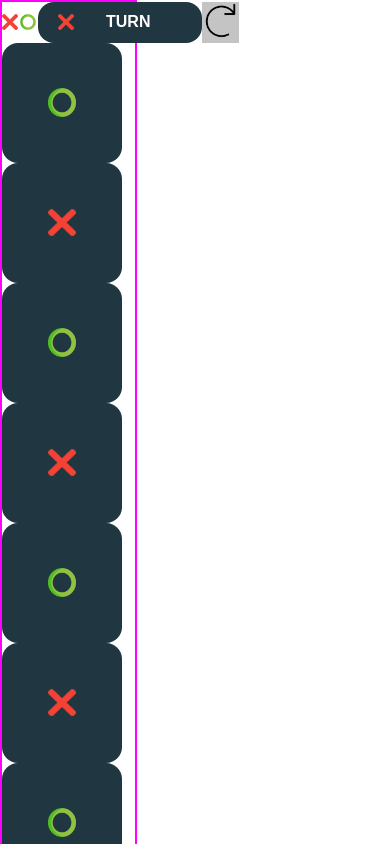
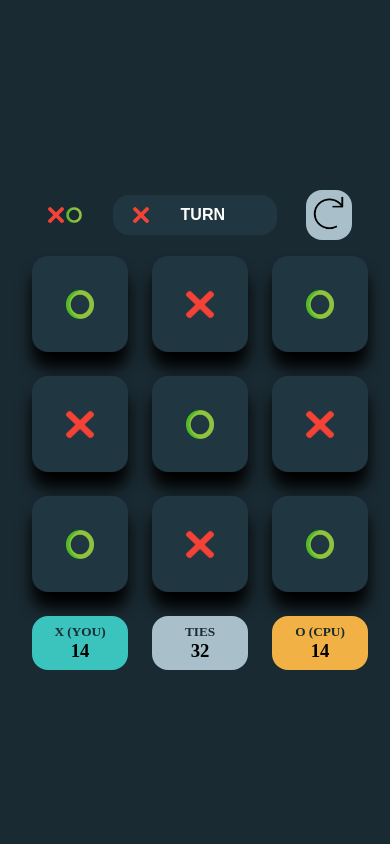
Before and after one commit to DjebrilZidour/TIC-TAC-TOE_X-O-game, a plain HTML site: page index.html in a window 390 px wide. Shown: the top 844 px of the page. Drawn offline with Linux system fonts and the light colour scheme.

Commit message:
finish HTML and CSS and add responsive

```diff
--- a/index.html
+++ b/index.html
@@ -8,10 +8,12 @@
     <link rel="stylesheet" href="./style/style.css">
 </head>
 <body>
+
     <main>
+
         <section id="container">
 
-            <div class="flex items-center justify-between">  <!--  !First section -->
+            <div id="nav" class="flex items-center justify-between">  <!--  !First section -->
 
                 <div id="first">
                     <img class="header-img-x" src="./images/X.png" alt="">
@@ -29,7 +31,7 @@
 
             </div>
 
-            <div>
+            <div id="btn-container">
 
 
                 <div class="play-box"><img class="img-o" src="./images/O.png" alt=""></div>
--- a/style/style.css
+++ b/style/style.css
@@ -1,63 +1,81 @@
-*{
+* {
     padding: 0;
     margin: 0;
     box-sizing: border-box;
 }
-#first{
+body{
+    background-color: rgb(26,42,50);
+}
+main{
+    width: 100vw;
+    height: 100vh;
+    display: grid;
+    place-items: center;
+
+
+}
+
+#nav{
+    padding: 2rem 2rem;
+
+}
+
+#first {
     display: flex;
     align-items: center;
 }
-.header-img-x{
+
+.header-img-x {
     width: 1rem;
     height: 1rem;
 }
 
-.header-img-o{
+.header-img-o {
     width: 1.25rem;
     height: 1.25rem;
 }
 
-.img-o{
+.img-o {
     width: 2.3rem;
     height: 2.3rem;
 }
 
-.img-x{
+.img-x {
     width: 1.7rem;
     height: 1.7rem;
 }
 
 
-.flex{
+.flex {
     display: flex;
 }
 
-.items-center{
+.items-center {
     align-items: center;
 }
-#container{
-    border: magenta 2px solid;
-    width: 35%;
-}
 
-.justify-between{
+
+
+.justify-between {
     justify-content: space-between;
 }
 
-#center-header{
+#center-header {
     padding: 0.5rem 1.25rem;
     background-color: rgb(32, 54, 64);
     border-radius: 1rem;
 
 }
-#center-header button{
+
+#center-header button {
     padding: 0.2rem 1rem;
     margin: 0 1rem;
     border: none;
     background-color: transparent;
 
 }
-#center-header a{
+
+#center-header a {
     font-size: 1rem;
     font-weight: 800;
     text-decoration: none;
@@ -65,12 +83,14 @@
 
 }
 
-#undo{
-    background-color: #c4c4c4;
+#undo {
+    background-color: rgb(169, 191, 201);
+    padding: 0.3rem;
+    border-radius: 1rem;
 }
 
 
-.play-box{
+.play-box {
 
     width: 7.5rem;
     height: 7.5rem;
@@ -78,9 +98,10 @@
     place-items: center;
     background-color: rgb(32, 54, 64);
     border-radius: 1rem;
+    box-shadow: 0rem 1rem 1rem black;
 }
 
-.result{
+.result {
     padding: 0.5rem 1.2rem;
 
     width: 7.5rem;
@@ -89,17 +110,43 @@
     text-align: center;
 }
 
-.result h5{
+.result h5 {
     text-transform: uppercase;
+    color: rgb(26,42,50);
 }
 
 
-#first-result{
+#first-result {
     background-color: rgb(59, 195, 190);
 }
-#second-result{
+
+#second-result {
     background-color: rgb(169, 191, 201);
 }
-#third-result{
+
+#third-result {
     background-color: rgb(241, 177, 69);
 }
+
+#btn-container {
+    display: grid;
+    grid-template-columns: 1fr 1fr 1fr; /* or repeat (3, 1fr)*/
+    place-items: center;
+    gap: 1.5rem;
+}
+
+@media screen and (max-width:500px) {
+    #container{
+        padding: 0 2rem;
+    }
+    .result{
+        width: 6rem;
+    }
+    .play-box{
+        width: 6rem;
+        height: 6rem;
+    }
+    #nav{
+        padding: 1rem;
+    }
+}
```
